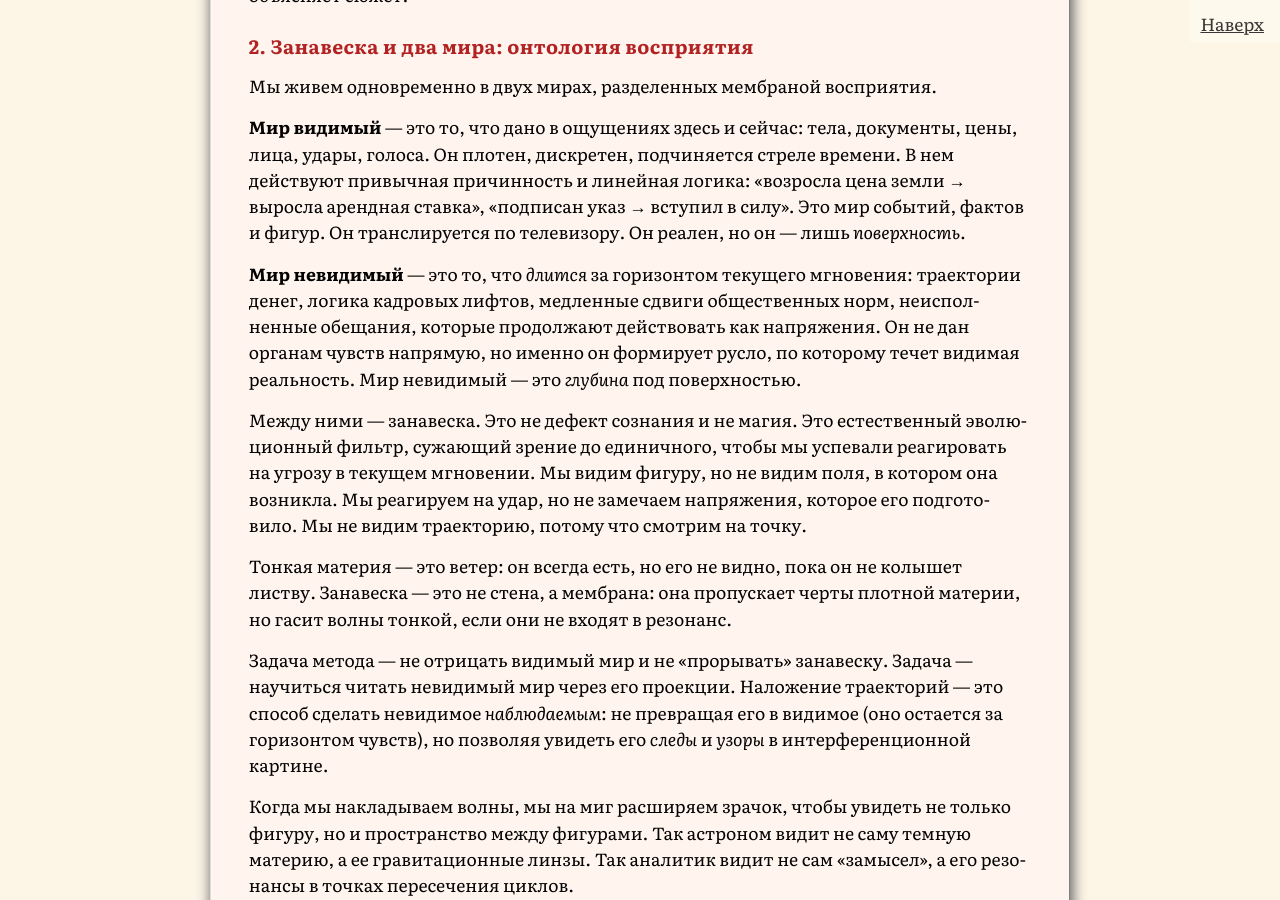
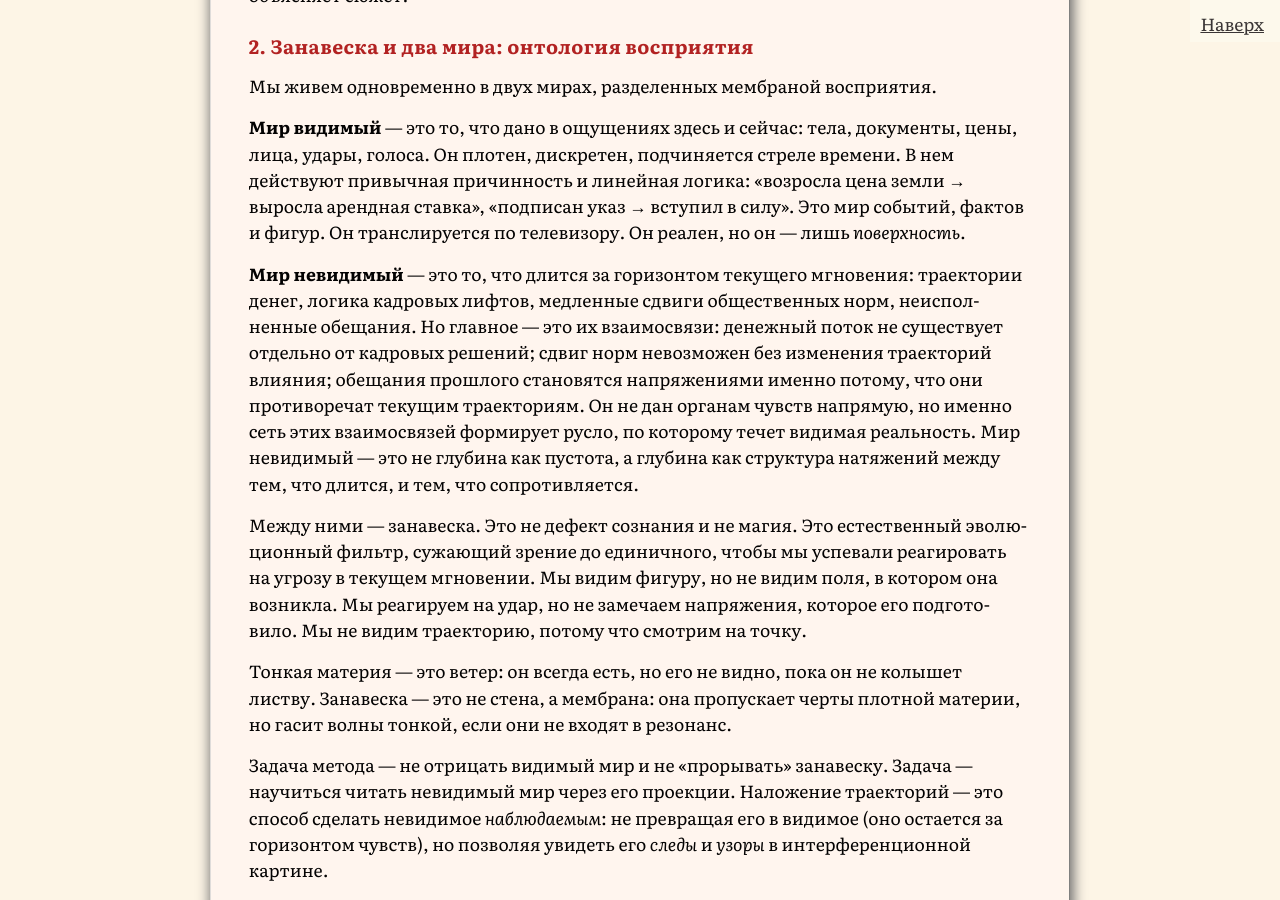
Before and after one commit to SergSi/land-use-art, a Jekyll site: the page built from _posts/2026-08-24-wawe.md, in a window 1280 px wide and 900 px high, scrolled down 1136 px. Built offline with Jekyll 4.4.1, drawn with Linux system fonts in a browser that asks for light colours; some web fonts are replaced.

Commit message:
Update 2026-08-24-wawe.md

```diff
--- a/_posts/2026-08-24-wawe.md
+++ b/_posts/2026-08-24-wawe.md
@@ -17,7 +17,7 @@
 
 **Мир видимый** — это то, что дано в ощущениях здесь и сейчас: тела, документы, цены, лица, удары, голоса. Он плотен, дискретен, подчиняется стреле времени. В нем действуют привычная причинность и линейная логика: «возросла цена земли → выросла арендная ставка», «подписан указ → вступил в силу». Это мир событий, фактов и фигур. Он транслируется по телевизору. Он реален, но он — лишь *поверхность*.
 
-**Мир невидимый** — это то, что *длится* за горизонтом текущего мгновения: траектории денег, логика кадровых лифтов, медленные сдвиги общественных норм, неисполненные обещания, которые продолжают действовать как напряжения. Он не дан органам чувств напрямую, но именно он формирует русло, по которому течет видимая реальность. Мир невидимый — это *глубина* под поверхностью.
+**Мир невидимый** — это то, что длится за горизонтом текущего мгновения: траектории денег, логика кадровых лифтов, медленные сдвиги общественных норм, неисполненные обещания. Но главное — это их взаимосвязи: денежный поток не существует отдельно от кадровых решений; сдвиг норм невозможен без изменения траекторий влияния; обещания прошлого становятся напряжениями именно потому, что они противоречат текущим траекториям. Он не дан органам чувств напрямую, но именно сеть этих взаимосвязей формирует русло, по которому течет видимая реальность. Мир невидимый — это не глубина как пустота, а глубина как структура натяжений между тем, что длится, и тем, что сопротивляется.
 
 Между ними — занавеска. Это не дефект сознания и не магия. Это естественный эволюционный фильтр, сужающий зрение до единичного, чтобы мы успевали реагировать на угрозу в текущем мгновении. Мы видим фигуру, но не видим поля, в котором она возникла. Мы реагируем на удар, но не замечаем напряжения, которое его подготовило. Мы не видим траекторию, потому что смотрим на точку.
 
```
